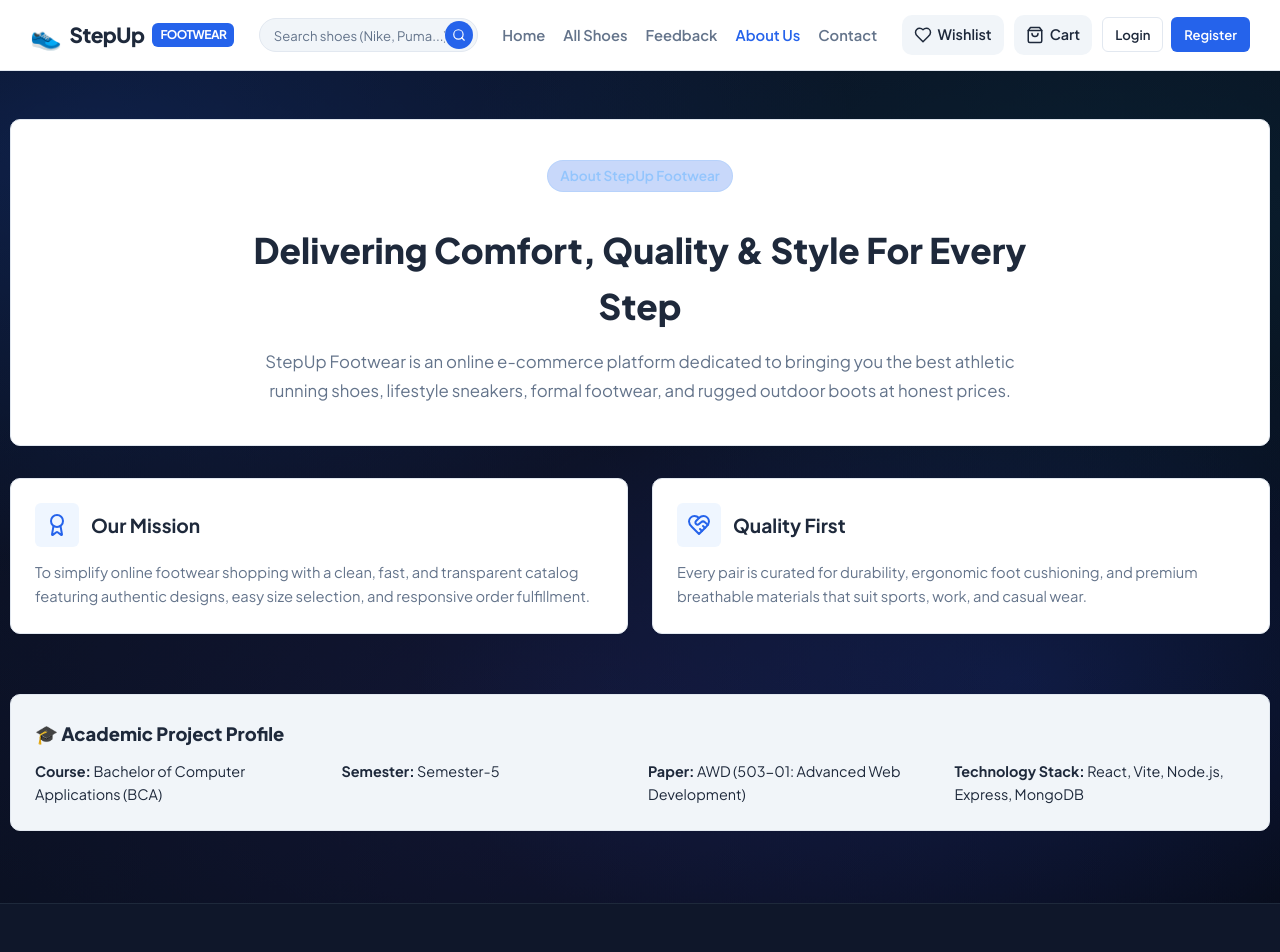
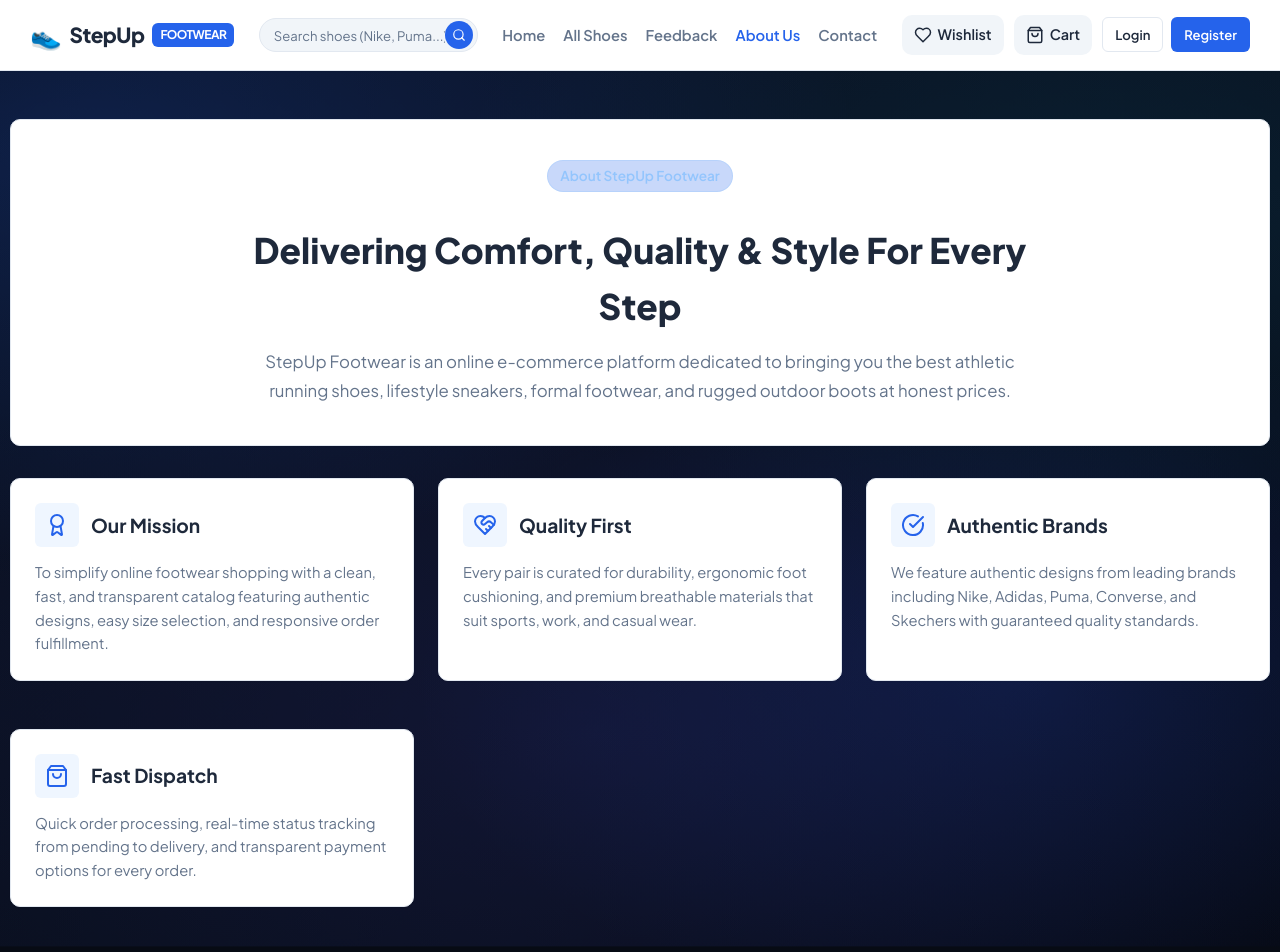
Before and after one commit to Saumya25-hub/AWD-OnlineShoesWebsite--VNSUG, a React (Vite) app in the folder frontend/: page /about in a window 1280 px wide. Shown: the top 952 px of the page. Built offline with nearby package versions, Linux system fonts and the light colour scheme.

Commit message:
Remove Academic Project Profile from About page and update screenshot

```diff
--- a/frontend/src/pages/About.jsx
+++ b/frontend/src/pages/About.jsx
@@ -37,26 +37,25 @@
             Every pair is curated for durability, ergonomic foot cushioning, and premium breathable materials that suit sports, work, and casual wear.
           </p>
         </div>
-      </div>
 
-      {/* Academic Project Info Box */}
-      <div className="card-box" style={{ background: '#f1f5f9', border: '1px solid var(--border)' }}>
-        <h3 style={{ fontSize: '1.15rem', fontWeight: 800, color: 'var(--primary)', marginBottom: '12px' }}>
-          🎓 Academic Project Profile
-        </h3>
-        <div style={{ display: 'grid', gridTemplateColumns: 'repeat(auto-fit, minmax(220px, 1fr))', gap: '16px', fontSize: '0.9rem' }}>
-          <div>
-            <strong>Course:</strong> Bachelor of Computer Applications (BCA)
+        <div className="card-box">
+          <div style={{ display: 'flex', alignItems: 'center', gap: '12px', marginBottom: '14px' }}>
+            <div className="feature-icon-wrap"><CheckCircle size={24} /></div>
+            <h3 style={{ fontSize: '1.2rem', fontWeight: 700, color: 'var(--primary)' }}>Authentic Brands</h3>
           </div>
-          <div>
-            <strong>Semester:</strong> Semester-5
+          <p style={{ color: 'var(--text-muted)', fontSize: '0.92rem' }}>
+            We feature authentic designs from leading brands including Nike, Adidas, Puma, Converse, and Skechers with guaranteed quality standards.
+          </p>
+        </div>
+
+        <div className="card-box">
+          <div style={{ display: 'flex', alignItems: 'center', gap: '12px', marginBottom: '14px' }}>
+            <div className="feature-icon-wrap"><ShoppingBag size={24} /></div>
+            <h3 style={{ fontSize: '1.2rem', fontWeight: 700, color: 'var(--primary)' }}>Fast Dispatch</h3>
           </div>
-          <div>
-            <strong>Paper:</strong> AWD (503-01: Advanced Web Development)
-          </div>
-          <div>
-            <strong>Technology Stack:</strong> React, Vite, Node.js, Express, MongoDB
-          </div>
+          <p style={{ color: 'var(--text-muted)', fontSize: '0.92rem' }}>
+            Quick order processing, real-time status tracking from pending to delivery, and transparent payment options for every order.
+          </p>
         </div>
       </div>
     </div>
```
Also changed, not shown: 1 other file (tests, documents, lock files or other folders).
